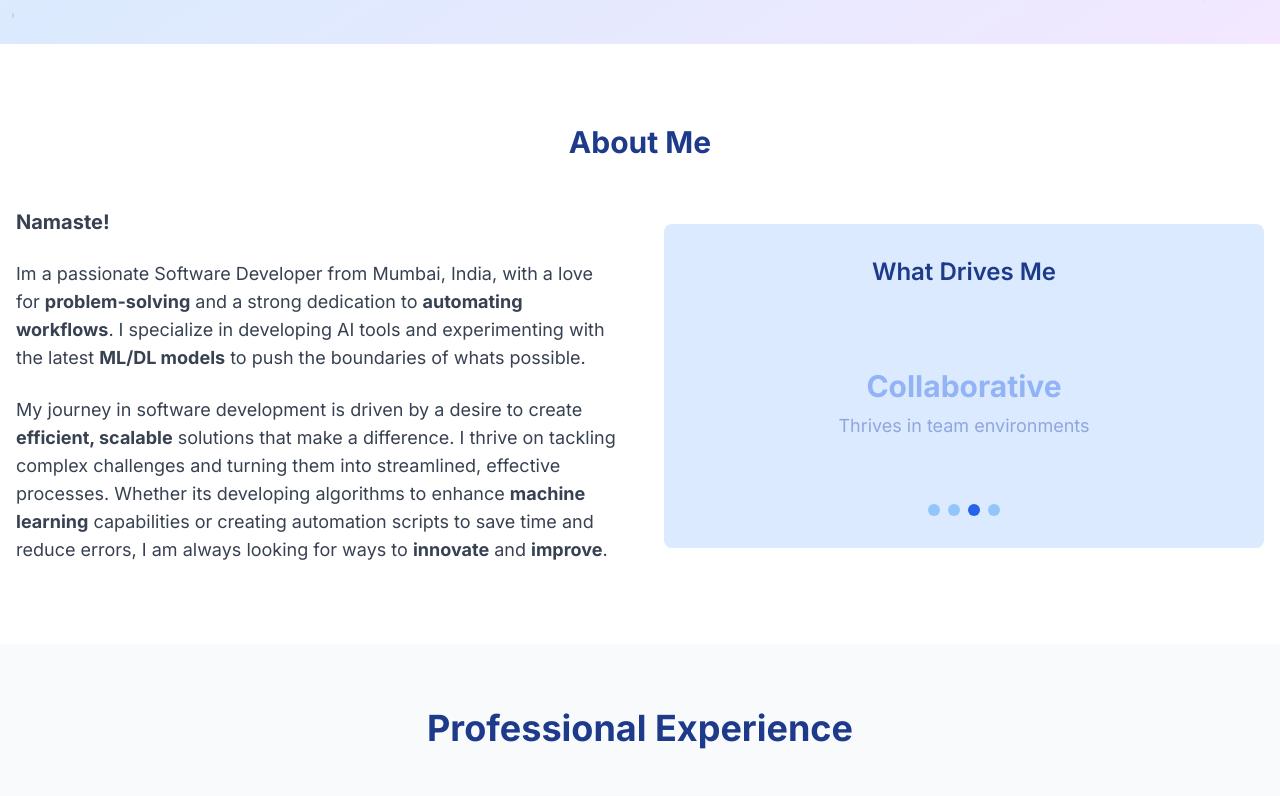
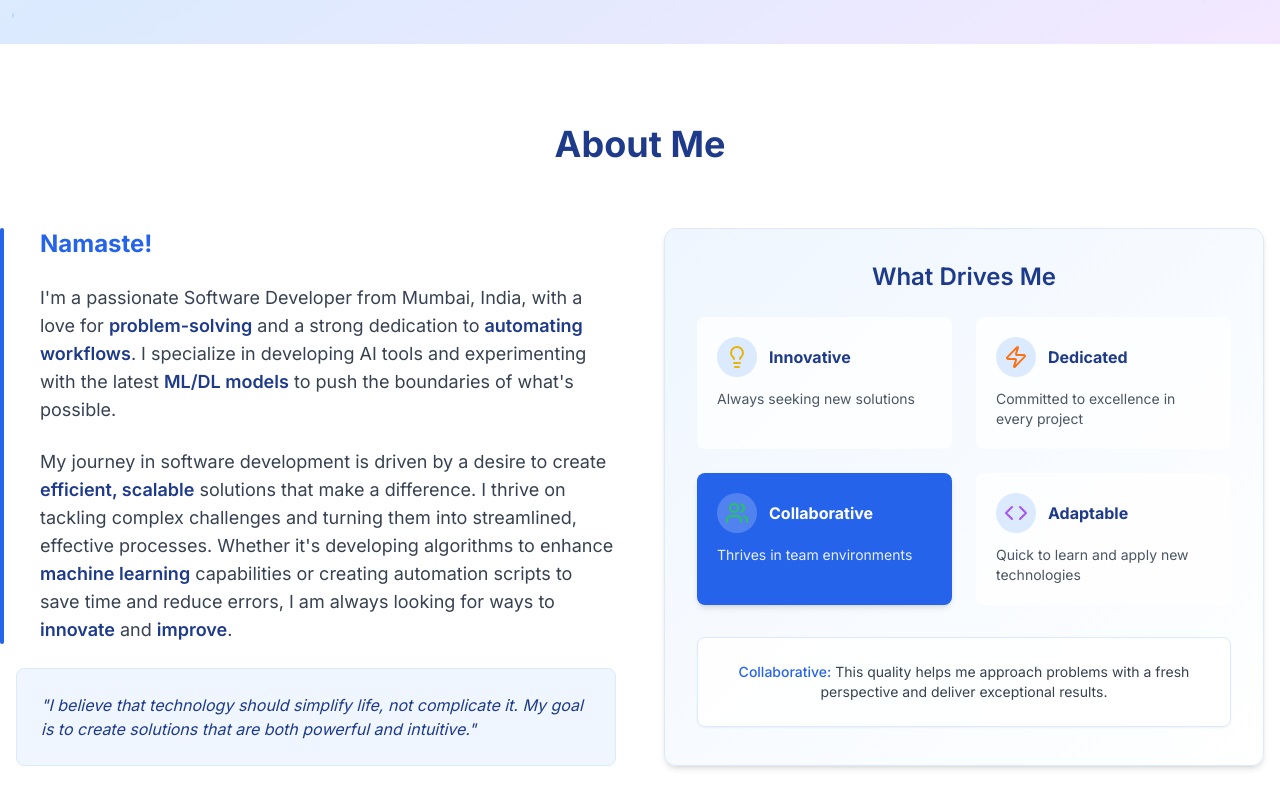
Before and after one commit to SohailGidwani/next-portfolio, a Next.js app: page / in a window 1280 px wide. Shown: the part 820-1616 px from the top of the page. Built offline with nearby package versions, Linux system fonts and the light colour scheme.

Commit message:
Enhance Carousel and Triumphs components by adding control visibility on touch and hover, and improving layout styles for better user experience

```diff
--- a/app/components/About.tsx
+++ b/app/components/About.tsx
@@ -2,21 +2,39 @@
 
 import { useEffect, useRef, useState } from 'react'
 import { motion, AnimatePresence } from 'framer-motion'
+import { Code, Lightbulb, Users, Zap } from 'lucide-react'
 
 interface AboutProps {
   setActiveSection: (section: string) => void;
 }
 
 const qualities = [
-  { title: "Innovative", description: "Always seeking new solutions" },
-  { title: "Dedicated", description: "Committed to excellence in every project" },
-  { title: "Collaborative", description: "Thrives in team environments" },
-  { title: "Adaptable", description: "Quick to learn and apply new technologies" },
+  {
+    title: "Innovative",
+    description: "Always seeking new solutions",
+    icon: <Lightbulb className="w-5 h-5 md:w-6 md:h-6 text-yellow-500" />
+  },
+  {
+    title: "Dedicated",
+    description: "Committed to excellence in every project",
+    icon: <Zap className="w-5 h-5 md:w-6 md:h-6 text-orange-500" />
+  },
+  {
+    title: "Collaborative",
+    description: "Thrives in team environments",
+    icon: <Users className="w-5 h-5 md:w-6 md:h-6 text-green-500" />
+  },
+  {
+    title: "Adaptable",
+    description: "Quick to learn and apply new technologies",
+    icon: <Code className="w-5 h-5 md:w-6 md:h-6 text-purple-500" />
+  },
 ]
 
 export default function About({ setActiveSection }: AboutProps) {
   const sectionRef = useRef<HTMLElement>(null)
   const [activeQuality, setActiveQuality] = useState(0)
+  const [isHovering, setIsHovering] = useState(false)
 
   useEffect(() => {
     const observer = new IntersectionObserver(
@@ -26,7 +44,7 @@ export default function About({ setActiveSection }: AboutProps) {
           setActiveSection('about')
         }
       },
-      { threshold: 0.5 }
+      { threshold: 0.3 }
     )
 
     if (sectionRef.current) {
@@ -41,76 +59,162 @@ export default function About({ setActiveSection }: AboutProps) {
   }, [setActiveSection])
 
   useEffect(() => {
+    if (isHovering) return
+
     const interval = setInterval(() => {
       setActiveQuality((prev) => (prev + 1) % qualities.length)
     }, 3000)
     return () => clearInterval(interval)
-  }, [])
+  }, [isHovering])
 
   return (
-    <section id="about" ref={sectionRef} className="py-20 bg-white dark:bg-gray-800 transition-colors duration-300">
+    <section id="about" ref={sectionRef} className="py-16 md:py-20 bg-white dark:bg-gray-800 transition-colors duration-300">
       <div className="container mx-auto px-4">
-        <h2 className="text-3xl font-bold mb-12 text-center text-blue-900 dark:text-blue-400">About Me</h2>
-        <div className="flex flex-col lg:flex-row gap-12 items-center">
         <motion.div
-            initial={{ opacity: 0, y: 50 }}
-            animate={{ opacity: 1, y: 0 }}
+          initial={{ opacity: 0, y: 20 }}
+          whileInView={{ opacity: 1, y: 0 }}
           transition={{ duration: 0.5 }}
-            className="lg:w-1/2 space-y-6"
+          viewport={{ once: true }}
+          className="text-center mb-10 md:mb-16"
         >
-            <p className="text-xl text-gray-700 dark:text-gray-300">
-              <b>Namaste!</b>
-            </p>
-            <p className="text-lg text-gray-700 dark:text-gray-300">
-              Im a passionate Software Developer from Mumbai, India, with a love for <b>problem-solving</b> and a strong dedication to <b>automating workflows</b>. I specialize in developing AI tools and experimenting with the latest <b>ML/DL models</b> to push the boundaries of whats possible.
-            </p>
-            <p className="text-lg text-gray-700 dark:text-gray-300">
-              My journey in software development is driven by a desire to create <b>efficient, scalable</b> solutions that make a difference. I thrive on tackling complex challenges and turning them into streamlined, effective processes. Whether its developing algorithms to enhance <b>machine learning</b> capabilities or creating automation scripts to save time and reduce errors, I am always looking for ways to <b>innovate</b> and <b>improve</b>.
+          <h2 className="text-2xl md:text-4xl font-bold mb-4 text-blue-900 dark:text-blue-400">
+            About Me
+          </h2>
+        </motion.div>
+
+        <div className="flex flex-col lg:flex-row gap-8 md:gap-12 items-stretch">
+          {/* Left Column - Bio */}
+          <motion.div
+            initial={{ opacity: 0, x: -20 }}
+            whileInView={{ opacity: 1, x: 0 }}
+            transition={{ duration: 0.5 }}
+            viewport={{ once: true }}
+            className="lg:w-1/2 space-y-4 md:space-y-6"
+          >
+            <div className="relative">
+              <div className="absolute -left-3 md:-left-4 top-0 h-full w-1 bg-blue-600 rounded-full"></div>
+              <div className="space-y-4 md:space-y-6 pl-4 md:pl-6">
+                <motion.p
+                  initial={{ opacity: 0, y: 10 }}
+                  whileInView={{ opacity: 1, y: 0 }}
+                  transition={{ duration: 0.4, delay: 0.1 }}
+                  viewport={{ once: true }}
+                  className="text-lg md:text-xl text-gray-700 dark:text-gray-300 font-medium"
+                >
+                  <span className="text-xl md:text-2xl font-bold text-blue-600 dark:text-blue-400">Namaste!</span>
+                </motion.p>
+
+                <motion.p
+                  initial={{ opacity: 0, y: 10 }}
+                  whileInView={{ opacity: 1, y: 0 }}
+                  transition={{ duration: 0.4, delay: 0.2 }}
+                  viewport={{ once: true }}
+                  className="text-base md:text-lg text-gray-700 dark:text-gray-300 leading-relaxed"
+                >
+                  I'm a passionate Software Developer from Mumbai, India, with a love for <span className="font-semibold text-blue-900 dark:text-blue-300">problem-solving</span> and a strong dedication to <span className="font-semibold text-blue-900 dark:text-blue-300">automating workflows</span>. I specialize in developing AI tools and experimenting with the latest <span className="font-semibold text-blue-900 dark:text-blue-300">ML/DL models</span> to push the boundaries of what's possible.
+                </motion.p>
+
+                <motion.p
+                  initial={{ opacity: 0, y: 10 }}
+                  whileInView={{ opacity: 1, y: 0 }}
+                  transition={{ duration: 0.4, delay: 0.3 }}
+                  viewport={{ once: true }}
+                  className="text-base md:text-lg text-gray-700 dark:text-gray-300 leading-relaxed"
+                >
+                  My journey in software development is driven by a desire to create <span className="font-semibold text-blue-900 dark:text-blue-300">efficient, scalable</span> solutions that make a difference. I thrive on tackling complex challenges and turning them into streamlined, effective processes. Whether it's developing algorithms to enhance <span className="font-semibold text-blue-900 dark:text-blue-300">machine learning</span> capabilities or creating automation scripts to save time and reduce errors, I am always looking for ways to <span className="font-semibold text-blue-900 dark:text-blue-300">innovate</span> and <span className="font-semibold text-blue-900 dark:text-blue-300">improve</span>.
+                </motion.p>
+              </div>
+            </div>
+
+            <motion.div
+              initial={{ opacity: 0, y: 10 }}
+              whileInView={{ opacity: 1, y: 0 }}
+              transition={{ duration: 0.4, delay: 0.4 }}
+              viewport={{ once: true }}
+              className="mt-6 p-4 md:p-6 bg-blue-50 dark:bg-blue-900/20 rounded-lg border border-blue-100 dark:border-blue-800"
+            >
+              <p className="text-blue-900 dark:text-blue-300 italic text-sm md:text-base">
+                "I believe that technology should simplify life, not complicate it. My goal is to create solutions that are both powerful and intuitive."
               </p>
             </motion.div>
-          <div className="lg:w-1/2 w-full">
+          </motion.div>
+
+          {/* Right Column - Qualities */}
           <motion.div
-              initial={{ opacity: 0, scale: 0.9 }}
-              animate={{ opacity: 1, scale: 1 }}
+            initial={{ opacity: 0, x: 20 }}
+            whileInView={{ opacity: 1, x: 0 }}
             transition={{ duration: 0.5 }}
-              className="bg-blue-100 dark:bg-blue-900 rounded-lg p-8 h-full"
+            viewport={{ once: true }}
+            className="lg:w-1/2 w-full"
+            onMouseEnter={() => setIsHovering(true)}
+            onMouseLeave={() => setIsHovering(false)}
           >
-              <h3 className="text-2xl font-semibold text-blue-900 dark:text-blue-200 mb-6 text-center">
+            <div className="bg-gradient-to-br from-blue-50 to-white dark:from-blue-900/30 dark:to-gray-800 rounded-xl p-4 md:p-8 h-full shadow-md border border-blue-100 dark:border-blue-800/50">
+              <h3 className="text-xl md:text-2xl font-semibold text-blue-900 dark:text-blue-300 mb-6 text-center">
                 What Drives Me
               </h3>
-              <div className="relative h-40">
+
+              <div className="grid grid-cols-1 sm:grid-cols-2 gap-4 md:gap-6">
+                {qualities.map((quality, index) => (
+                  <motion.div
+                    key={quality.title}
+                    className={`p-3 md:p-5 rounded-lg cursor-pointer transition-all duration-200 ${
+                      activeQuality === index
+                        ? 'bg-blue-600 text-white shadow-md'
+                        : 'bg-white/80 dark:bg-gray-800/80 hover:bg-blue-100 dark:hover:bg-blue-900/40 text-gray-800 dark:text-gray-200'
+                    }`}
+                    onClick={() => setActiveQuality(index)}
+                    whileHover={{ scale: 1.02 }}
+                    transition={{ type: "spring", stiffness: 300, damping: 15 }}
+                  >
+                    <div className="flex items-center mb-2 md:mb-3">
+                      <div className={`p-1.5 md:p-2 rounded-full ${
+                        activeQuality === index
+                          ? 'bg-white/20'
+                          : 'bg-blue-100 dark:bg-blue-900/30'
+                      }`}>
+                        {quality.icon}
+                      </div>
+                      <h4 className={`ml-2 md:ml-3 font-bold text-sm md:text-base ${
+                        activeQuality === index
+                          ? 'text-white'
+                          : 'text-blue-900 dark:text-blue-300'
+                      }`}>
+                        {quality.title}
+                      </h4>
+                    </div>
+                    <p className={`text-xs md:text-sm ${
+                      activeQuality === index
+                        ? 'text-white/90'
+                        : 'text-gray-600 dark:text-gray-400'
+                    }`}>
+                      {quality.description}
+                    </p>
+                  </motion.div>
+                ))}
+              </div>
+
+              <div className="mt-6 md:mt-8">
                 <AnimatePresence mode="wait">
                   <motion.div
                     key={activeQuality}
-                    initial={{ opacity: 0, y: 20 }}
+                    initial={{ opacity: 0, y: 5 }}
                     animate={{ opacity: 1, y: 0 }}
-                    exit={{ opacity: 0, y: -20 }}
-                    transition={{ duration: 0.5 }}
-                    className="absolute inset-0 flex flex-col items-center justify-center text-center"
+                    exit={{ opacity: 0, y: -5 }}
+                    transition={{ duration: 0.2 }}
+                    className="p-4 md:p-6 bg-white/90 dark:bg-gray-800/90 rounded-lg shadow-sm border border-blue-100 dark:border-blue-900/30"
                   >
-                    <h4 className="text-3xl font-bold text-blue-600 dark:text-blue-400 mb-2">
-                      {qualities[activeQuality].title}
-                    </h4>
-                    <p className="text-lg text-blue-800 dark:text-blue-200">
-                      {qualities[activeQuality].description}
+                    <p className="text-gray-700 dark:text-gray-300 text-center text-xs md:text-sm">
+                      <span className="text-blue-600 dark:text-blue-400 font-medium">
+                        {qualities[activeQuality].title}:
+                      </span> {" "}
+                      This quality helps me approach problems with a fresh perspective and deliver exceptional results.
                     </p>
                   </motion.div>
                 </AnimatePresence>
               </div>
-              <div className="mt-8 flex justify-center space-x-2">
-                {qualities.map((_, index) => (
-                  <button
-                    key={index}
-                    onClick={() => setActiveQuality(index)}
-                    className={`w-3 h-3 rounded-full transition-colors duration-200 ${
-                      index === activeQuality ? 'bg-blue-600 dark:bg-blue-400' : 'bg-blue-300 dark:bg-blue-700'
-                    }`}
-                    aria-label={`View quality ${index + 1}`}
-                  />
-                ))}
             </div>
           </motion.div>
-          </div>
         </div>
       </div>
     </section>
--- a/app/components/Carousel.tsx
+++ b/app/components/Carousel.tsx
@@ -14,7 +14,9 @@ export default function Carousel({ items, autoScrollInterval = 15000 }: Carousel
   const [isHovering, setIsHovering] = useState(false)
   const [isDragging, setIsDragging] = useState(false)
   const [dragStartX, setDragStartX] = useState(0)
+  const [showControls, setShowControls] = useState(false)
   const carouselRef = useRef<HTMLDivElement>(null)
+  const controlsTimeoutRef = useRef<NodeJS.Timeout | null>(null)
 
   useEffect(() => {
     if (isHovering || isDragging) return
@@ -33,6 +35,18 @@ export default function Carousel({ items, autoScrollInterval = 15000 }: Carousel
       if (newIndex < 0) return items.length - 1
       return newIndex
     })
+
+    // Show controls when navigating
+    setShowControls(true)
+
+    // Hide controls after 2 seconds
+    if (controlsTimeoutRef.current) {
+      clearTimeout(controlsTimeoutRef.current)
+    }
+
+    controlsTimeoutRef.current = setTimeout(() => {
+      setShowControls(false)
+    }, 2000)
   }
 
   const handleDragStart = (e: React.MouseEvent<HTMLDivElement> | React.TouchEvent<HTMLDivElement>) => {
@@ -67,11 +81,29 @@ export default function Carousel({ items, autoScrollInterval = 15000 }: Carousel
     setIsDragging(false)
   }
 
+  const handleTouchStart = () => {
+    // Show controls on touch
+    setShowControls(true)
+
+    // Hide controls after 2 seconds
+    if (controlsTimeoutRef.current) {
+      clearTimeout(controlsTimeoutRef.current)
+    }
+
+    controlsTimeoutRef.current = setTimeout(() => {
+      setShowControls(false)
+    }, 2000)
+  }
+
   return (
     <div
       className="relative w-full overflow-hidden rounded-2xl shadow-lg"
       onMouseEnter={() => setIsHovering(true)}
-      onMouseLeave={() => setIsHovering(false)}
+      onMouseLeave={() => {
+        setIsHovering(false);
+        setShowControls(false);
+      }}
+      onTouchStart={handleTouchStart}
       ref={carouselRef}
     >
       <div
@@ -97,8 +129,8 @@ export default function Carousel({ items, autoScrollInterval = 15000 }: Carousel
         </AnimatePresence>
       </div>
 
-      {/* Navigation Arrows */}
-      <div className="absolute inset-0 flex items-center justify-between pointer-events-none px-4">
+      {/* Navigation Arrows - Desktop */}
+      <div className="absolute inset-0 hidden md:flex items-center justify-between pointer-events-none px-4">
         <motion.button
           initial={{ opacity: 0, x: -10 }}
           animate={{ opacity: isHovering ? 1 : 0, x: isHovering ? 0 : -10 }}
@@ -122,6 +154,31 @@ export default function Carousel({ items, autoScrollInterval = 15000 }: Carousel
         </motion.button>
       </div>
 
+      {/* Navigation Arrows - Mobile */}
+      <div className="absolute inset-0 md:hidden flex items-center justify-between pointer-events-none px-4">
+        <motion.button
+          initial={{ opacity: 0 }}
+          animate={{ opacity: showControls ? 0.9 : 0 }}
+          transition={{ duration: 0.2 }}
+          onClick={() => navigate(-1)}
+          className="bg-white/90 dark:bg-gray-900/90 backdrop-blur-md text-gray-800 dark:text-white rounded-full p-2 shadow-lg pointer-events-auto z-20"
+          aria-label="Previous slide"
+        >
+          <ChevronLeft className="w-4 h-4" />
+        </motion.button>
+
+        <motion.button
+          initial={{ opacity: 0 }}
+          animate={{ opacity: showControls ? 0.9 : 0 }}
+          transition={{ duration: 0.2 }}
+          onClick={() => navigate(1)}
+          className="bg-white/90 dark:bg-gray-900/90 backdrop-blur-md text-gray-800 dark:text-white rounded-full p-2 shadow-lg pointer-events-auto z-20"
+          aria-label="Next slide"
+        >
+          <ChevronRight className="w-4 h-4" />
+        </motion.button>
+      </div>
+
       {/* Progress Indicators */}
       <div className="absolute bottom-4 left-0 right-0 flex justify-center space-x-2 z-10">
         {items.map((_, index) => (
--- a/app/components/Triumphs.tsx
+++ b/app/components/Triumphs.tsx
@@ -3,9 +3,7 @@
 import { useEffect, useRef } from 'react'
 import Image from 'next/image'
 import { motion } from 'framer-motion'
-import { Award, Calendar, Medal} from 'lucide-react'
-// import { ExternalLink, ChevronRight } from 'lucide-react'
-// import { Button } from "@/app/components/ui/button"
+import { Award, Calendar, Medal } from 'lucide-react'
 import Carousel from './Carousel'
 import AskPandaAI from "@/public/images/AskPandaAI-Certificate.jpg"
 import fullstack from "@/public/images/0-100 Full stack dev course.png"
@@ -105,7 +103,7 @@ export default function Triumphs({ setActiveSection }: TriumphsProps) {
 
   const certificateCards = certificates.map((cert, index) => (
     <div key={index} className="h-full w-full overflow-hidden">
-      <div className="h-full flex flex-col md:flex-row bg-white/80 dark:bg-gray-800/80 backdrop-blur-sm rounded-xl overflow-hidden">
+      <div className="h-full flex flex-col md:flex-row bg-white dark:bg-gray-700 shadow-lg rounded-xl overflow-hidden border border-gray-100 dark:border-gray-600">
         {/* Left Side - Image with Overlay */}
         <div className="md:w-1/2 relative h-64 md:h-full overflow-hidden group">
           <Image
@@ -116,12 +114,12 @@ export default function Triumphs({ setActiveSection }: TriumphsProps) {
             className="transition-transform duration-700 group-hover:scale-105"
           />
           <div className="absolute inset-0 bg-gradient-to-t from-black/70 via-black/30 to-transparent flex flex-col justify-end p-6">
-            {/* {cert.isAward && (
+            {cert.isAward && (
               <div className="absolute top-4 right-4 bg-yellow-500 text-white px-3 py-1 rounded-full text-xs font-bold flex items-center">
                 <Medal className="mr-1 h-3 w-3" />
                 Award
               </div>
-            )} */}
+            )}
             <h3 className="text-white text-2xl md:text-3xl font-bold mb-2">{cert.title}</h3>
             <div className="flex items-center text-white/90 text-sm">
               <Calendar className="mr-2 h-4 w-4" />
@@ -131,7 +129,7 @@ export default function Triumphs({ setActiveSection }: TriumphsProps) {
         </div>
 
         {/* Right Side - Content */}
-        <div className="md:w-1/2 flex flex-col p-6 md:p-8">
+        <div className="md:w-1/2 flex flex-col p-6 md:p-8 bg-white dark:bg-gray-700">
           <div className="hidden md:block mb-6">
             <div className="flex items-center">
               {cert.isAward ? (
@@ -163,24 +161,13 @@ export default function Triumphs({ setActiveSection }: TriumphsProps) {
               {cert.description}
             </p>
           </div>
-
-          {/* <div className="mt-6">
-            <Button
-              variant="default"
-              size="sm"
-              className="rounded-full bg-blue-600 hover:bg-blue-700 dark:bg-blue-600 dark:hover:bg-blue-700"
-            >
-              <span>View Certificate</span>
-              <ChevronRight className="ml-2 h-4 w-4" />
-            </Button>
-          </div> */}
         </div>
       </div>
     </div>
   ))
 
   return (
-    <section id="triumphs" ref={sectionRef} className="py-20 bg-gradient-to-b from-gray-50 to-white dark:from-gray-900 dark:to-gray-800 transition-colors duration-300">
+    <section id="triumphs" ref={sectionRef} className="py-20 bg-gray-50 dark:bg-gray-900 transition-colors duration-300">
       <div className="container mx-auto px-4">
         <motion.div
           initial={{ opacity: 0, y: 20 }}
@@ -202,18 +189,6 @@ export default function Triumphs({ setActiveSection }: TriumphsProps) {
         >
           <Carousel items={certificateCards} />
         </motion.div>
-
-        {/* <div className="mt-12 text-center">
-          <Button
-            variant="outline"
-            size="lg"
-            className="rounded-full border-blue-600 dark:border-blue-500 text-blue-600 dark:text-blue-400 hover:bg-blue-50 dark:hover:bg-blue-900/20"
-          >
-            <Award className="mr-2 h-5 w-5" />
-            <span>View All Certifications</span>
-            <ExternalLink className="ml-2 h-4 w-4" />
-          </Button>
-        </div> */}
       </div>
 
       {/* Custom Scrollbar Styles */}
```
Also changed, not shown: app/components/Projects.tsx (+4 -29 lines). Lines whose indentation alone changed are shown as unchanged.
